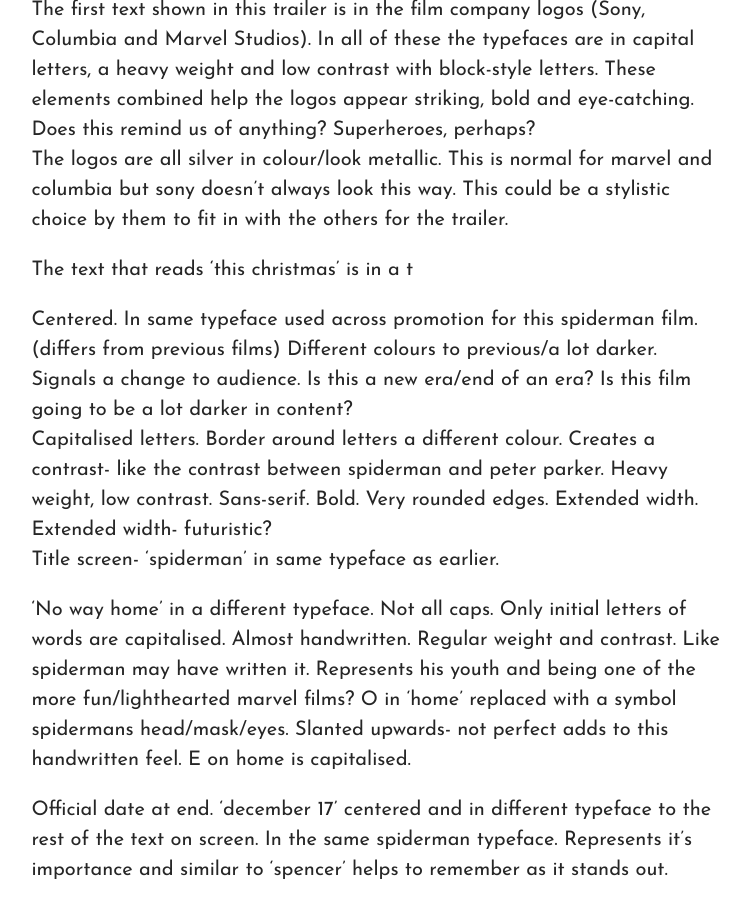
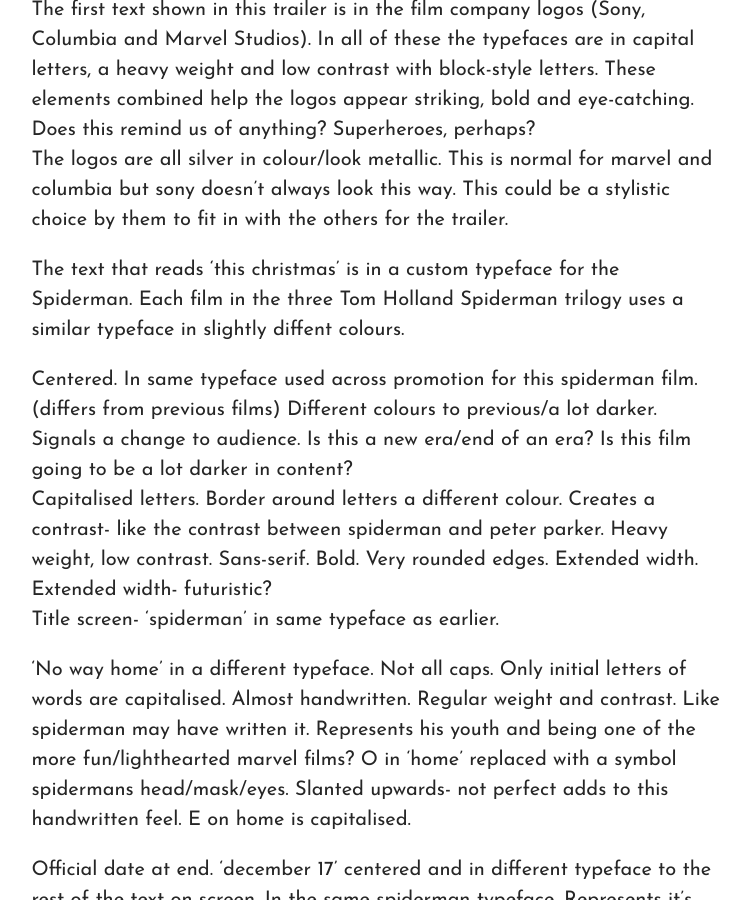
Before and after one commit to laurenlouisap/typography, a Jekyll site: the page built from _posts/2021-11-08-you-love-them-or-you-hate-them-its-the-trailers.md, in a window 1280 px wide and 900 px high, scrolled down 2733 px. Shown: the whole window, without its empty margins (263-1013 px from the left). Built offline with Jekyll 4.4.1, drawn with Linux system fonts in a browser that asks for light colours; some web fonts are replaced.

Commit message:
Update Post “2021-11-08-you-love-them-or-you-hate-them-its-the-trailers”

```diff
--- a/_posts/2021-11-08-you-love-them-or-you-hate-them-its-the-trailers.md
+++ b/_posts/2021-11-08-you-love-them-or-you-hate-them-its-the-trailers.md
@@ -42,11 +42,13 @@
 The first text shown in this trailer is in the film company logos (Sony, Columbia and Marvel Studios). In all of these the typefaces are in capital letters, a heavy weight and low contrast with block-style letters. These elements combined help the logos appear striking, bold and eye-catching. Does this remind us of anything? Superheroes, perhaps? \
 The logos are all silver in colour/look metallic. This is normal for marvel and columbia but sony doesn't always look this way. This could be a stylistic choice by them to fit in with the others for the trailer.
 
-The text that reads 'this christmas' is in a t
+The text that reads 'this christmas' is in a custom typeface for the Spiderman. Each film in the three Tom Holland Spiderman trilogy uses a similar typeface in slightly diffent colours.
 
 Centered. In same typeface used across promotion for this spiderman film. (differs from previous films) Different colours to previous/a lot darker. Signals a change to audience. Is this a new era/end of an era? Is this film going to be a lot darker in content? \
 Capitalised letters. Border around letters a different colour. Creates a contrast- like the contrast between spiderman and peter parker. Heavy weight, low contrast. Sans-serif. Bold. Very rounded edges. Extended width. Extended width- futuristic? \
 Title screen- 'spiderman' in same typeface as earlier.
+
+
 
 'No way home' in a different typeface. Not all caps. Only initial letters of words are capitalised. Almost handwritten. Regular weight and contrast. Like spiderman may have written it. Represents his youth and being one of the more fun/lighthearted marvel films? O in 'home' replaced with a symbol spidermans head/mask/eyes. Slanted upwards- not perfect adds to this handwritten feel. E on home is capitalised.
 
```
